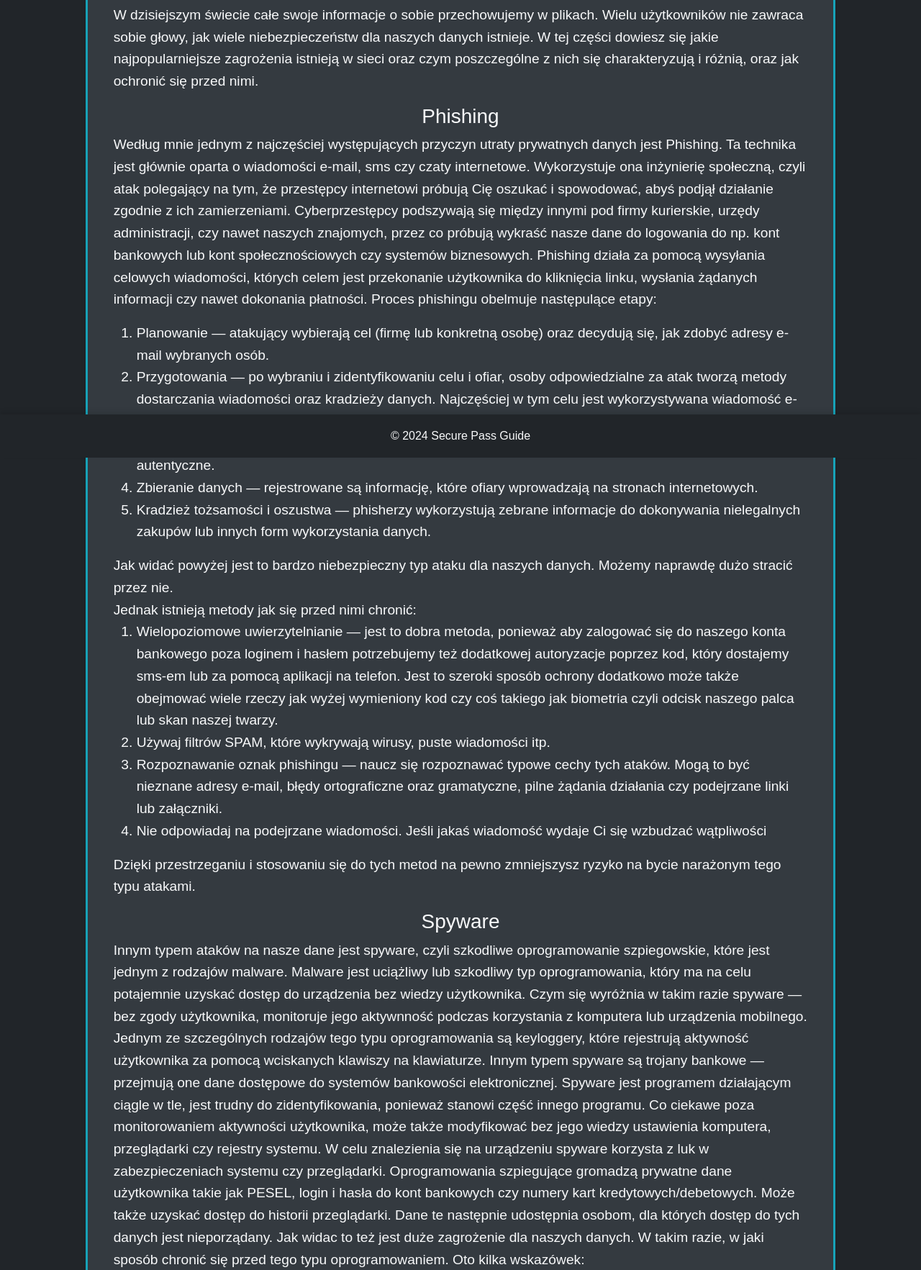
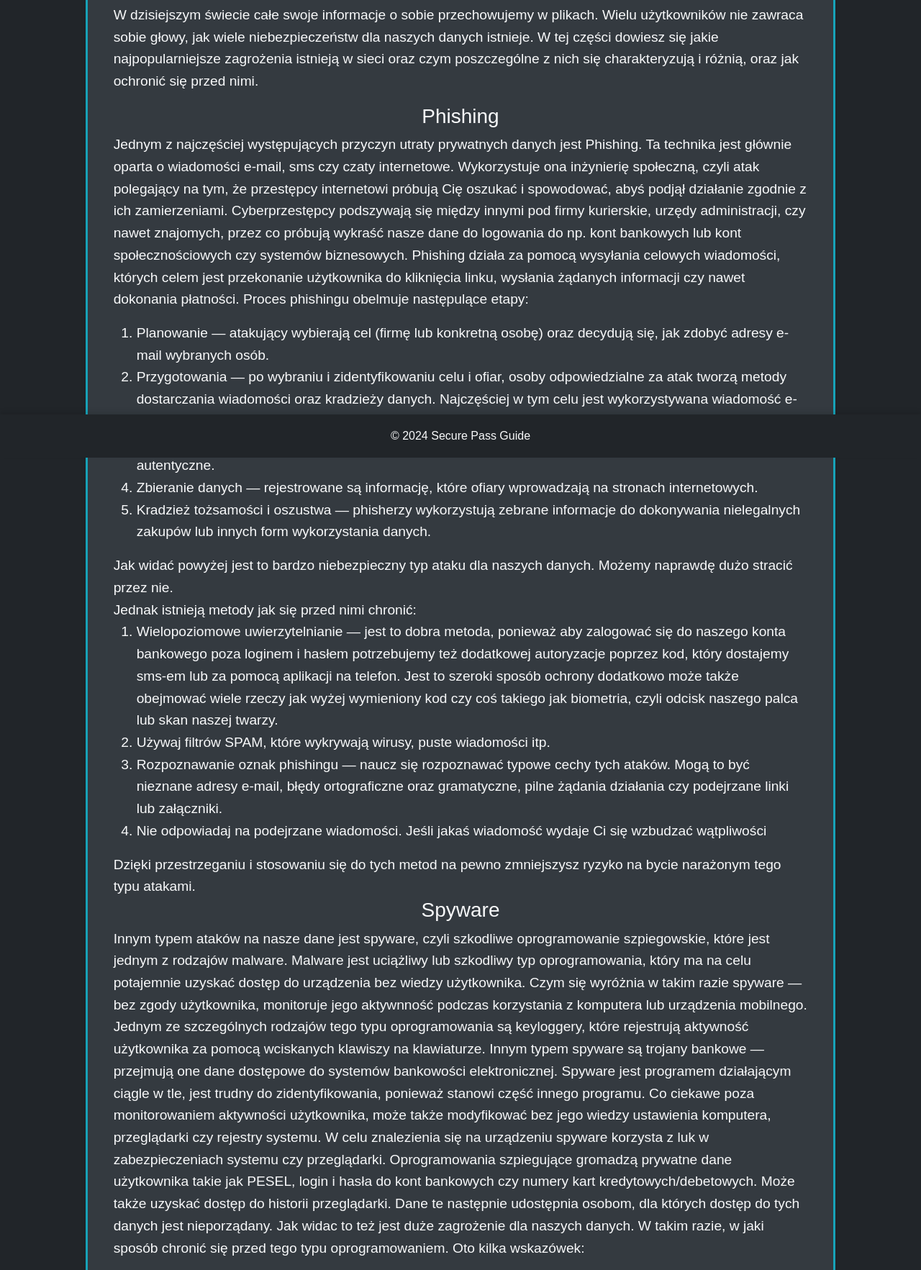
Before and after one commit to kcwikla01/PasswordGeneratorAndCheckerApp, a Flask app: page /dangerous in a window 1280 px wide. Shown: the part 164-1929 px from the top of the page at 72% size. Run offline with Flask 3, Linux system fonts and the light colour scheme.

Commit message:
bug fix and end app

```diff
--- a/PracaLicencjacka/static/css/educationSection.css
+++ b/PracaLicencjacka/static/css/educationSection.css
@@ -24,11 +24,9 @@ text-align: center;
 @keyframes showSectionCard {
     0% {
         opacity: 0;
-        transform: translateY(20px);
     }
 
     100% {
         opacity: 1;
-        transform: translateY(0);
     }
 }
--- a/PracaLicencjacka/static/css/main.css
+++ b/PracaLicencjacka/static/css/main.css
@@ -48,12 +48,10 @@ body {
 @keyframes showSection {
     0% {
         opacity: 0;
-        transform: translateY(20px);
     }
 
     100% {
         opacity: 1;
-        transform: translateY(0);
     }
 }
 .form-container .card-body {
@@ -69,12 +67,12 @@ body {
     margin-bottom: 0.5rem; /* Margines od dołu */
 }
 /* Ukryj sekcje na początku */
-.carousel, .checkPassword,.generator{
+.carousel, .checkPassword,.generator,.result,.questions{
     animation: showSection 1s ease-out forwards;
 }
 
 /* Wyświetl sekcje po załadowaniu strony */
-.loaded .carousel, .loaded .checkPassword,.loaded .generator {
+.loaded .carousel, .loaded .checkPassword,.loaded .generator,.loaded .result, .loaded .questions {
     opacity: 1;
 }
 /* Styl dla stopki */
--- a/PracaLicencjacka/static/css/quiz.css
+++ b/PracaLicencjacka/static/css/quiz.css
@@ -7,7 +7,7 @@
     color: white;
     padding: 20px;
     border-radius: 10px;
-    box-shadow: 0px 4px 6px rgba(0, 0, 0, 0.1);
+    box-shadow: 0 4px 6px rgba(0, 0, 0, 0.1);
     position: absolute;
     top: calc(35% - 60px);
     left: 50%;
--- a/PracaLicencjacka/static/css/result.css
+++ b/PracaLicencjacka/static/css/result.css
@@ -12,7 +12,6 @@
     transform: translateX(-50%);
     margin-bottom: 30px;
 }
-
 h1,h2,h3{
     text-align: center;
 }
--- a/PracaLicencjacka/static/js/passwordGenerator.js
+++ b/PracaLicencjacka/static/js/passwordGenerator.js
@@ -40,7 +40,7 @@ document.addEventListener("DOMContentLoaded", function() {
             return;
         }
         if(!useUppercase && !useLowercase && !useSpecialChars && useNumbers){
-            displayPassword('Proszę zmienić parametry - używanie samych cyfr nie jest dobrym rozwiązaniem, ponieważ jest mało znaków możliwych do użycia dodaj jeszcze jakąś opcję.')
+            displayPassword('Proszę zmienić parametry - korzystanie z samych cyfr nie jest dobrym rozwiązaniem, ponieważ jest mało znaków możliwych do użycia dodaj jeszcze jakąś opcję.')
             return;
         }
         let password = '';
--- a/PracaLicencjacka/templates/dangerous.html
+++ b/PracaLicencjacka/templates/dangerous.html
@@ -24,10 +24,10 @@
                     <p class="card-text">W dzisiejszym świecie całe swoje informacje o sobie przechowujemy w plikach. Wielu użytkowników nie zawraca sobie głowy, jak wiele niebezpieczeństw dla naszych danych istnieje.
                         W tej części dowiesz się jakie najpopularniejsze zagrożenia istnieją w sieci oraz czym poszczególne z nich się charakteryzują i różnią, oraz jak ochronić się przed nimi.</p>
                     <h3>Phishing</h3>
-                    <p class="card-text">Według mnie jednym z najczęściej występujących przyczyn
+                    <p class="card-text">Jednym z najczęściej występujących przyczyn
                         utraty prywatnych danych jest Phishing. Ta technika jest głównie oparta o wiadomości e-mail, sms czy czaty internetowe.
                         Wykorzystuje ona inżynierię społeczną, czyli atak polegający na tym, że przestępcy internetowi próbują Cię oszukać i
-                        spowodować, abyś podjął działanie zgodnie z ich zamierzeniami. Cyberprzestępcy podszywają się między innymi pod firmy kurierskie, urzędy administracji, czy nawet naszych znajomych,
+                        spowodować, abyś podjął działanie zgodnie z ich zamierzeniami. Cyberprzestępcy podszywają się między innymi pod firmy kurierskie, urzędy administracji, czy nawet znajomych,
                         przez co próbują wykraść nasze dane do logowania
                     do np. kont bankowych lub kont społecznościowych czy systemów biznesowych. Phishing działa za pomocą
                         wysyłania celowych wiadomości, których celem jest przekonanie użytkownika do kliknięcia linku, wysłania żądanych informacji czy nawet dokonania płatności.
@@ -46,15 +46,15 @@
                         <li>Wielopoziomowe uwierzytelnianie — jest to dobra metoda, ponieważ aby zalogować się do naszego konta bankowego poza loginem i
                             hasłem potrzebujemy też dodatkowej autoryzacje poprzez kod, który dostajemy sms-em lub za pomocą aplikacji na telefon.
                             Jest to szeroki sposób ochrony dodatkowo może także obejmować wiele rzeczy jak wyżej wymieniony kod czy coś takiego
-                            jak biometria czyli odcisk naszego palca lub skan naszej twarzy.</li>
+                            jak biometria, czyli odcisk naszego palca lub skan naszej twarzy.</li>
                         <li>Używaj filtrów SPAM, które wykrywają wirusy, puste wiadomości itp.</li>
                         <li>Rozpoznawanie oznak phishingu — naucz się rozpoznawać typowe cechy tych ataków. Mogą to
                             być nieznane adresy e-mail, błędy ortograficzne oraz gramatyczne, pilne żądania działania czy podejrzane
                             linki lub załączniki.</li>
                         <li>Nie odpowiadaj na podejrzane wiadomości. Jeśli jakaś wiadomość wydaje Ci się wzbudzać wątpliwości</li>
                     </ol>
-                    Dzięki przestrzeganiu i stosowaniu się do tych metod na pewno zmniejszysz ryzyko na bycie narażonym tego typu atakami.
-                    </p>
+                    Dzięki przestrzeganiu i stosowaniu się do tych metod na pewno zmniejszysz ryzyko na bycie narażonym
+                    tego typu atakami.
                     <h3>Spyware</h3>
                     <p class="card-text">Innym typem ataków na nasze dane jest spyware, czyli szkodliwe oprogramowanie szpiegowskie, które jest jednym z rodzajów malware. Malware jest uciążliwy lub szkodliwy
                         typ oprogramowania, który ma na celu potajemnie uzyskać dostęp do urządzenia bez wiedzy użytkownika. Czym się wyróżnia w takim razie spyware — bez zgody użytkownika,
@@ -71,13 +71,12 @@
                             <li>Jeśli to możliwe, unikaj podawania swoich danych osobowych na stronach internetowych.</li>
                             <li>Nie otwieraj wiadomości e-mail, nie klikaj w linki ani nie otwieraj załączników, jeżeli nie pochodzą od zaufanych źródeł.</li>
                         </ol>
-                        Warto jednak pamiętać, że żadne zabezpieczenie nie jest w 100% skuteczne, dlatego zawsze należy zachowywać ostrożność podczas korzystania z komputera, a w szczególności z internetu.
-                    </p>
-<!--                    <h3>Ataki typu Man-in-the-Middle (MitM)</h3>-->
-<!--                    <p class="card-text">-->
-<!--                        Jednym z pozostałych najważniejszych typów ataków związanych z utratą danych jest Man-in-the-Middle.</p>-->
+                    Warto jednak pamiętać, że żadne zabezpieczenie nie jest w 100% skuteczne, dlatego zawsze należy
+                    zachowywać ostrożność podczas korzystania z komputera, a w szczególności z internetu.
+
+
                     <h3>Ataki na hasła wykorzystujące metody brute force oraz słownikowe</h3>
-                    <p class="card-text">Według mnie jest to równie niebezpieczny typ ataku co phishing czy malware,
+                    <p class="card-text">Jest to równie niebezpieczny typ ataku co phishing czy malware,
                         ponieważ z dzisiejszą mocą obliczeniową komputerów nasze hasła mogą być złamane w krótkim czasie,
                         jeżeli nie są odpowiednio silne w szczególności w metodzie brute force, ale
                         może najpierw wytłumaczmy, czym w ogóle są te metody oraz jak one działają. Zacznijmy od ataków brute force
@@ -106,7 +105,6 @@
                         <br>
                         Jak widzisz w sieci, istnieje wiele zagrożeń. Jednak dzięki temu fragmentowi dowiedziałeś się o kilku najczęściej występujących oraz jak przed nimi uchronić swoje dane.
                         Jednak pamiętaj, że zawsze warto być czujnym i dbać o swoje bezpieczeństwo online.
-                    </p>
                 </div>
             </div>
         </div>
--- a/PracaLicencjacka/templates/passwordStorage.html
+++ b/PracaLicencjacka/templates/passwordStorage.html
@@ -22,8 +22,8 @@
                 <div class="card-body">
                     <h2 class="card-title text-center">Przechowywanie haseł</h2>
                     <p class="card-text">
-                        W poprzedniej sekcjach dowiedziałeś się, jakie istnieją zagrożenia dla twoich danych w tym dla haseł oraz kilka metod jak przed nimi się chronić.
-                        W tej części natomiast dowiesz się o dobrych praktykach przechowywania twojej kombinacji znaków. Poniżej zostanie omówione kilka dobrych strategi zabezpieczających kombinację znaków:
+                        W poprzednich sekcjach dowiedziałeś się, jakie istnieją zagrożenia dla twoich danych w tym dla haseł oraz kilka metod jak przed nimi się chronić.
+                        W tej części natomiast dowiesz się o dobrych praktykach przechowywania twojej kombinacji znaków. Poniżej zostanie omówione kilka dobrych strategi zabezpieczających dane logowania:
                         <ol>
                             <li>Używaj menadżera haseł — istnieje wiele narzędzi tego typu takich jak LastPass, 1Password czy Bitwarden.
                                 Przechowują one wszystkie Twoje dane dostępowe w jednym miejscu. Każda kombinacja znaków jest zaszyfrowana i chroniona jednym silnym kluczem, który jest tylko do twojej
```
Also changed, not shown: PracaLicencjacka/static/js/checkPassword.js (+22 -1 lines), PracaLicencjacka/static/js/file.js (deleted, +0 -15 lines).
